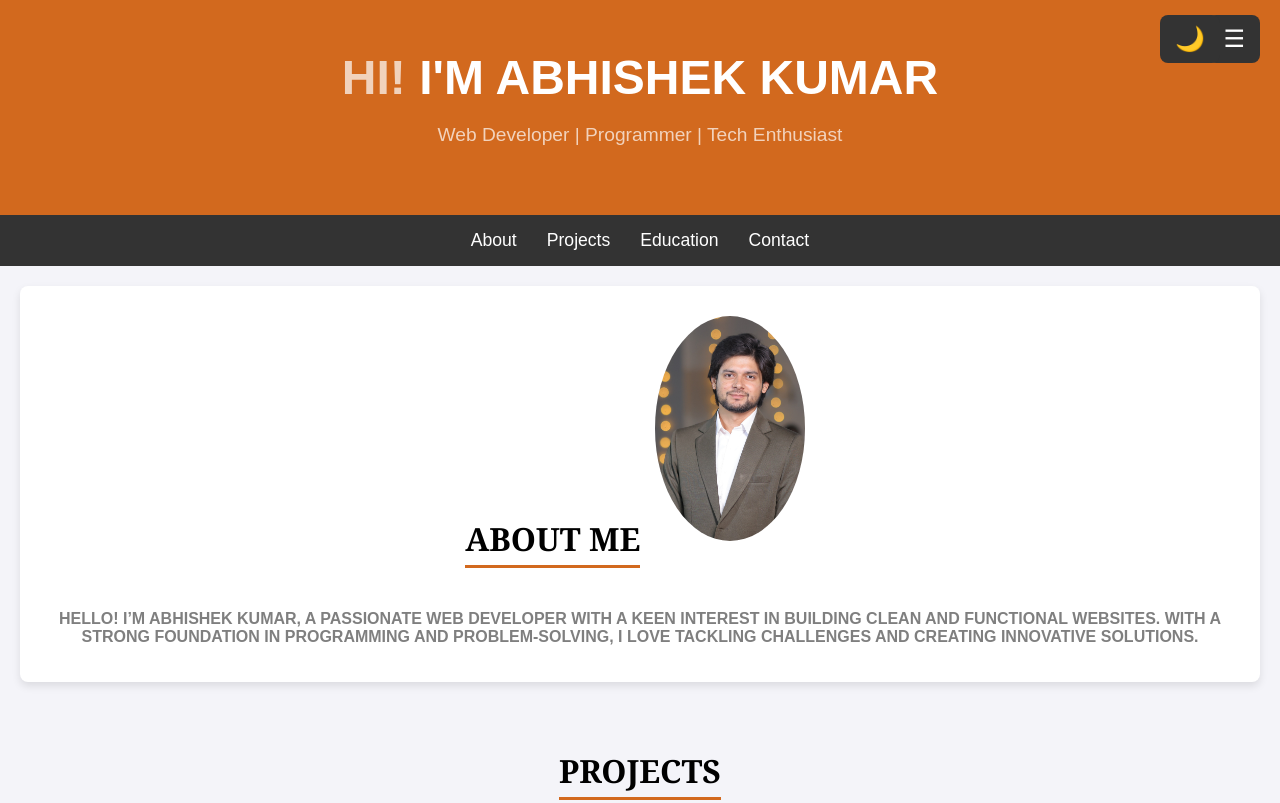
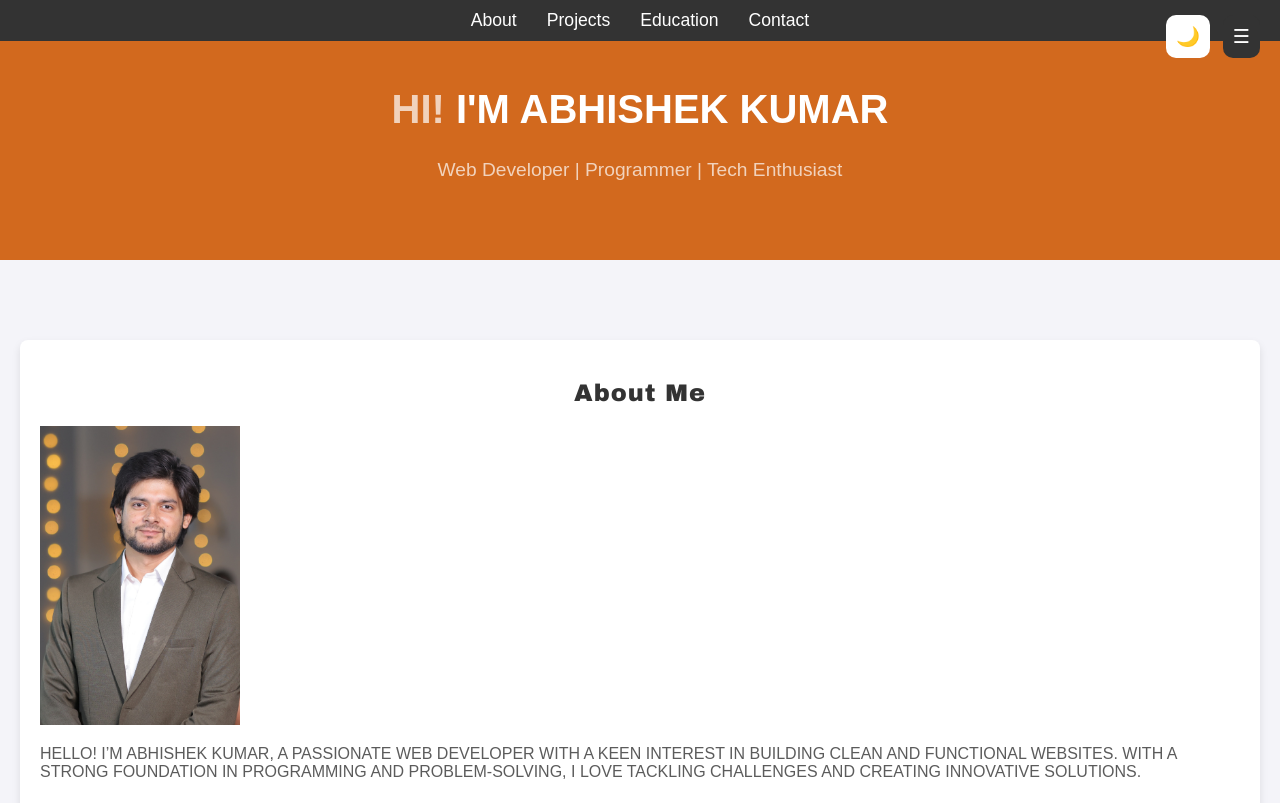
Before and after one commit to fauzdaar/Portfolio-Series, a plain HTML site: page Index.html in a window 1280 px wide. Shown: the top 803 px of the page. Drawn offline with Linux system fonts and the light colour scheme.

Commit message:
Update style.css

```diff
--- a/style.css
+++ b/style.css
@@ -1,71 +1,84 @@
+/* General Styles */
 body {
     font-family: Arial, sans-serif;
     margin: 0;
     padding: 0;
     background-color: #f4f4f9;
-    padding-bottom: 60px;
-    transition: background 0.3s ease, color 0.3s ease;
+    color: #333;
+    transition: background 0.3s, color 0.3s;
 }
 
-.hero {
+/* Dark Mode */
+.dark-mode {
+    background-color: #1e1e1e;
+    color: #fff;
+}
+
+.dark-mode header {
+    background-color: #444;
+}
+
+.dark-mode nav {
+    background-color: #222;
+}
+
+.dark-mode nav ul li a {
+    color: white;
+}
+
+.dark-mode section {
+    background-color: #2a2a2a;
+    color: white;
+}
+
+.dark-mode #contact a {
+    color: #ffcc00;
+}
+
+.dark-mode footer {
+    background-color: #222;
+}
+
+/* Header / Hero Section */
+header.hero {
     background: chocolate;
     color: white;
     text-align: center;
-    padding: 50px 20px;
+    padding: 60px 20px;
 }
 
-.hero h1 {
-    margin: 0;
-    font-size: 3rem;
-    color: white;
+header.hero h1 {
+    font-size: 2.5rem;
 }
 
-.hero .hi {
+header.hero .hi {
     opacity: 0.7;
 }
 
-.hero p {
+header.hero p {
     font-size: 1.2rem;
-    color: rgba(255, 255, 255, 0.7);
+    opacity: 0.7;
 }
 
-.menu-toggle, .dark-mode-toggle {
+/* Navigation Bar */
+nav {
     position: fixed;
-    top: 15px;
-    right: 20px;
-    font-size: 1.5rem;
+    top: 0;
+    width: 100%;
     background-color: #333;
-    color: white;
-    border: none;
-    padding: 10px 15px;
-    border-radius: 8px;
-    cursor: pointer;
-    z-index: 1001;
-}
-
-.dark-mode-toggle {
-    right: 60px;
-}
-
-nav {
-    position: sticky;
-    top: 0;
     z-index: 1000;
-    background-color: #333;
-    width: 100%;
 }
 
 nav ul {
     display: flex;
     justify-content: center;
-    flex-wrap: wrap;
     margin: 0;
     padding: 10px;
     list-style: none;
 }
 
 nav ul li {
-    margin: 5px 15px;
+    margin: 0 15px;
 }
 
 nav ul li a {
@@ -78,47 +91,33 @@ nav ul li a:hover {
     text-decoration: underline;
 }
 
+/* Sections */
 section {
     padding: 20px;
-    margin: 20px auto;
-    max-width: 1200px;
-    text-align: center;
+    margin: 80px 20px 20px;
+    background-color: white;
+    border-radius: 8px;
+    box-shadow: 0 4px 8px rgba(0, 0, 0, 0.1);
+    transition: background 0.3s, color 0.3s;
 }
 
 h2 {
-    text-transform: uppercase;
-    font-size: 2rem;
-    font-family: "Georgia", serif;
     text-align: center;
-    border-bottom: 3px solid chocolate;
-    display: inline-block;
-    padding-bottom: 5px;
+    font-family: "Arial Black", sans-serif;
+    letter-spacing: 1px;
 }
 
-#about {
-    background-color: white;
-    border-radius: 8px;
-    box-shadow: 0 4px 8px rgba(0, 0, 0, 0.1);
-    padding: 20px;
-    transition: background-color 0.3s ease-in-out;
-}
-
+/* About Section */
 #about:hover {
-    background-color: #e0e0e0;
-}
-
-#about img {
-    border-radius: 50%;
-    margin: 10px;
-    max-width: 150px;
+    background-color: #ccc;
 }
 
 #about p {
+    opacity: 0.8;
     text-transform: uppercase;
-    color: rgba(0, 0, 0, 0.5);
-    font-weight: bold;
 }
 
+/* Contact Section */
 #contact a {
     color: chocolate;
     text-decoration: none;
@@ -128,33 +127,56 @@ h2 {
     text-decoration: underline;
 }
 
+/* Footer */
 footer {
     background-color: #333;
-    color: rgba(255, 255, 255, 0.7);
+    color: white;
     text-align: center;
     padding: 10px 0;
     width: 100%;
 }
 
-/* Dark Mode */
-.dark-mode {
-    background-color: #222;
-    color: #ddd;
+/* Toggle Buttons */
+.menu-toggle, .dark-mode-toggle {
+    position: fixed;
+    top: 15px;
+    right: 20px;
+    padding: 10px;
+    border: none;
+    border-radius: 10px;
+    cursor: pointer;
+    font-size: 1.2rem;
+    z-index: 1100;
 }
 
-.dark-mode .hero {
-    background-color: #444;
+.menu-toggle {
+    background-color: #333;
+    color: white;
 }
 
-.dark-mode nav {
-    background-color: #555;
+.dark-mode-toggle {
+    background-color: white;
+    color: black;
+    right: 70px;
 }
 
-.dark-mode #about {
-    background-color: #333;
-    color: #ddd;
-}
+/* Responsive */
+@media (max-width: 768px) {
+    nav ul {
+        flex-direction: column;
+        display: none;
+        position: absolute;
+        width: 100%;
+        background-color: #333;
+        padding: 10px 0;
+        text-align: center;
+    }
 
-.dark-mode footer {
-    background-color: #555;
-}
+    nav ul.show {
+        display: flex;
+    }
+
+    .menu-toggle {
+        display: block;
+    }
+        }
```
